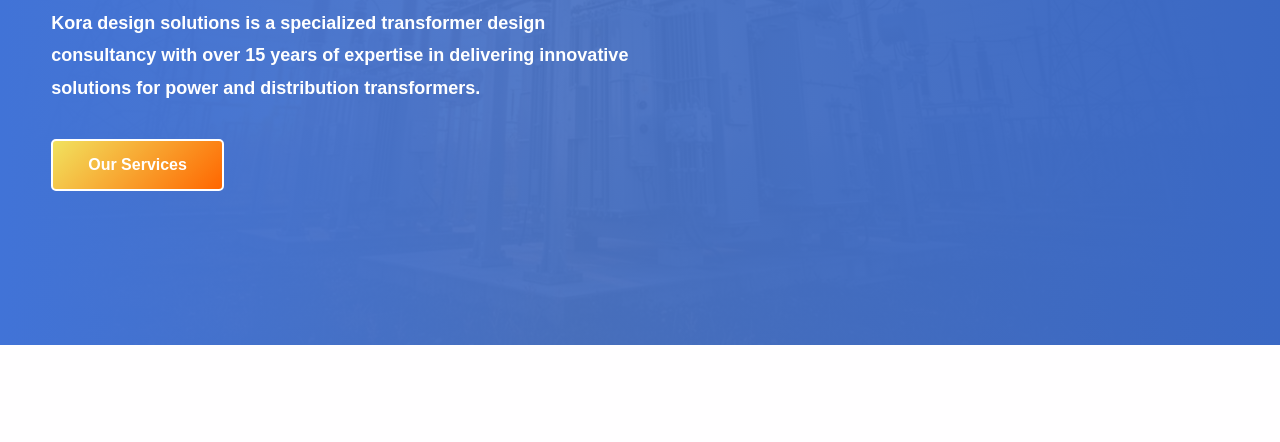
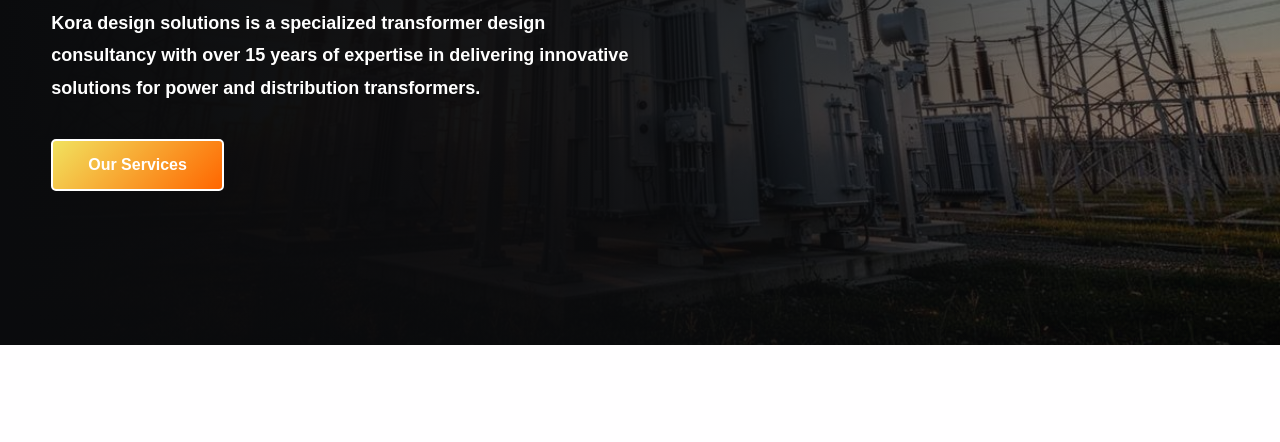
Before and after one commit to gauravbagal37-sudo/kora-design-solutions, a plain HTML site: page index.html in a window 1280 px wide. Shown: the part 535-977 px from the top of the page. Drawn offline with nearby package versions, Linux system fonts and the light colour scheme.

Commit message:
CSS/style.css

```diff
--- a/CSS/style.css
+++ b/CSS/style.css
@@ -76,7 +76,7 @@ body{
     width:100%;
     min-height:100vh;
 
-    background: linear-gradient(to right, #4173d7 0%, rgba(75, 116, 197, 0.95) 45%, rgb(58, 104, 196) 100%),
+    background: linear-gradient(to right, #0a0b0d 0%, rgba(10, 11, 13, 0.95) 45%, rgba(10, 11, 13, 0.4) 100%),
      url("../image/hero-bg.jpg") no-repeat center right / cover !important;
 
     background-size:cover;
```
